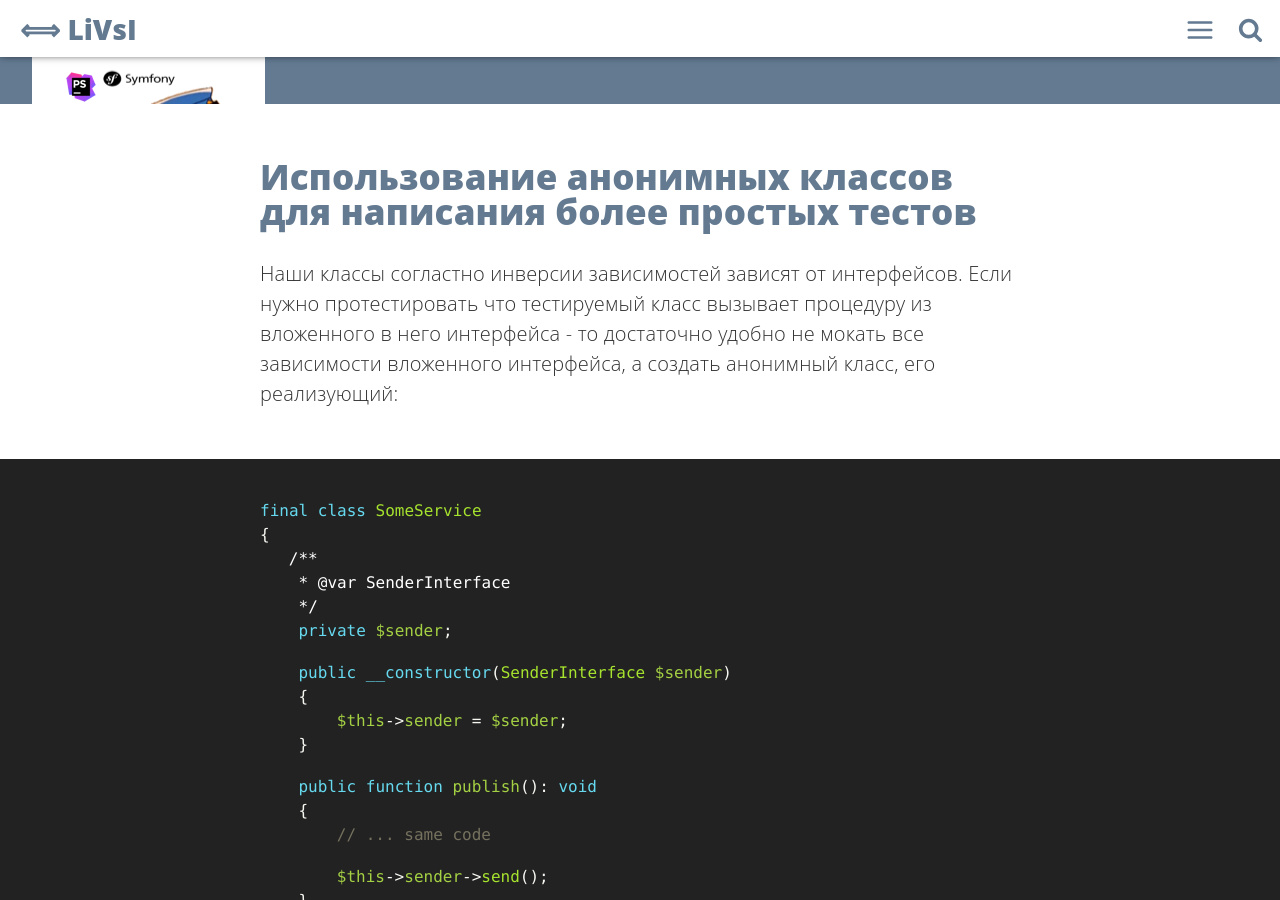
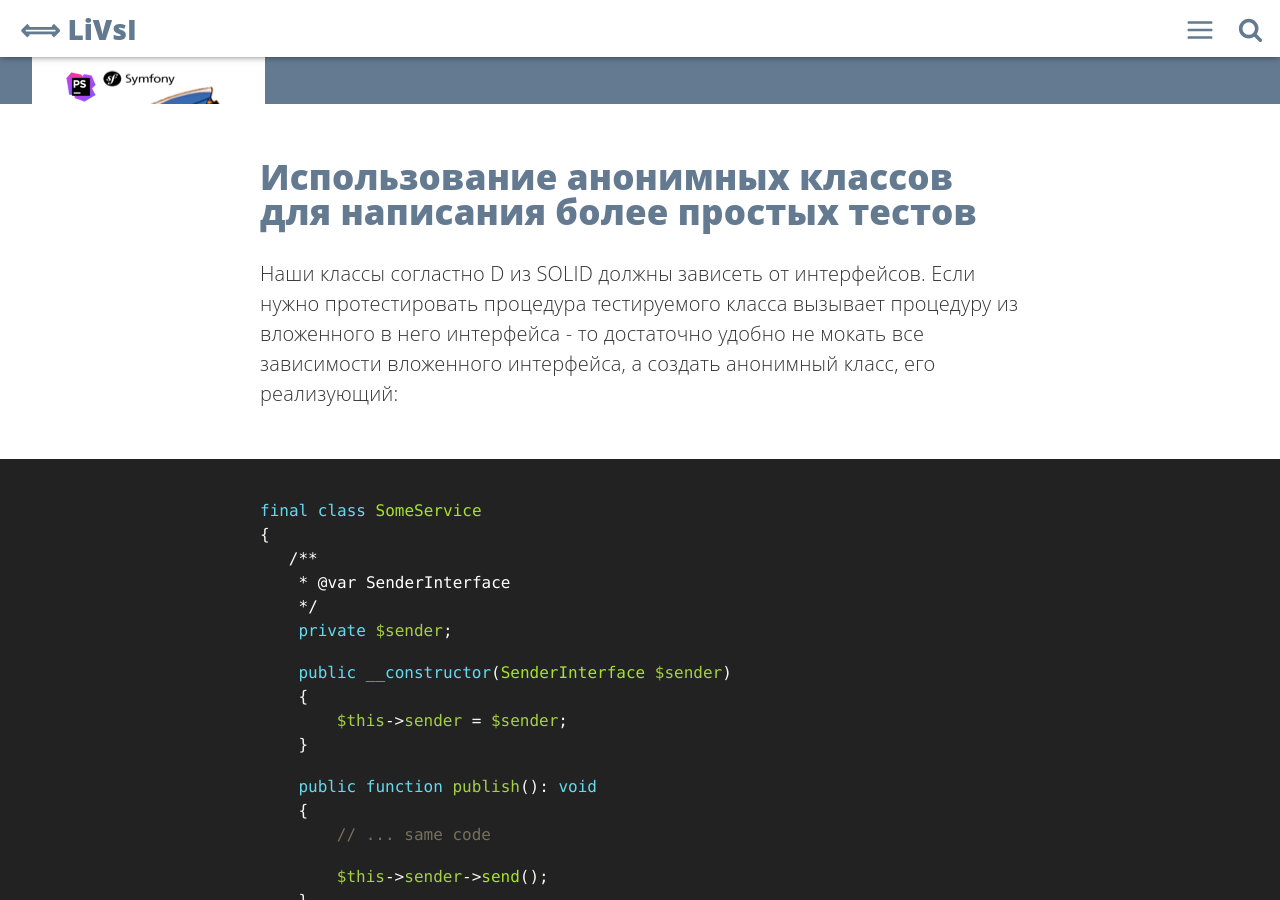
Before and after one commit to livsi/livsi.github.com, a Jekyll site: the page built from _posts/2019-12-02-unittests-in-php:-tips-and-tricks.md, in a window 1280 px wide and 900 px high, scrolled down 396 px. Built offline with Jekyll 4.4.1, drawn with Linux system fonts in a browser that asks for light colours; comment, search, counter and statistics services are not loaded.

Commit message:
Improve readability

```diff
--- a/_posts/2019-12-02-unittests-in-php:-tips-and-tricks.md
+++ b/_posts/2019-12-02-unittests-in-php:-tips-and-tricks.md
@@ -13,7 +13,7 @@ introduction:
 ---
 
 ## Использование анонимных классов для написания более простых тестов
-Наши классы согластно инверсии зависимостей зависят от интерфейсов. Если нужно протестировать что тестируемый класс вызывает процедуру из вложенного в него интерфейса - то достаточно удобно не мокать все зависимости вложенного интерфейса, а создать анонимный класс, его реализующий:
+Наши классы согластно D из SOLID должны зависеть от интерфейсов. Если нужно протестировать процедура тестируемого класса вызывает процедуру из вложенного в него интерфейса - то достаточно удобно не мокать все зависимости вложенного интерфейса, а создать анонимный класс, его реализующий:
 
 {% highlight php %}
 final class SomeService
```
